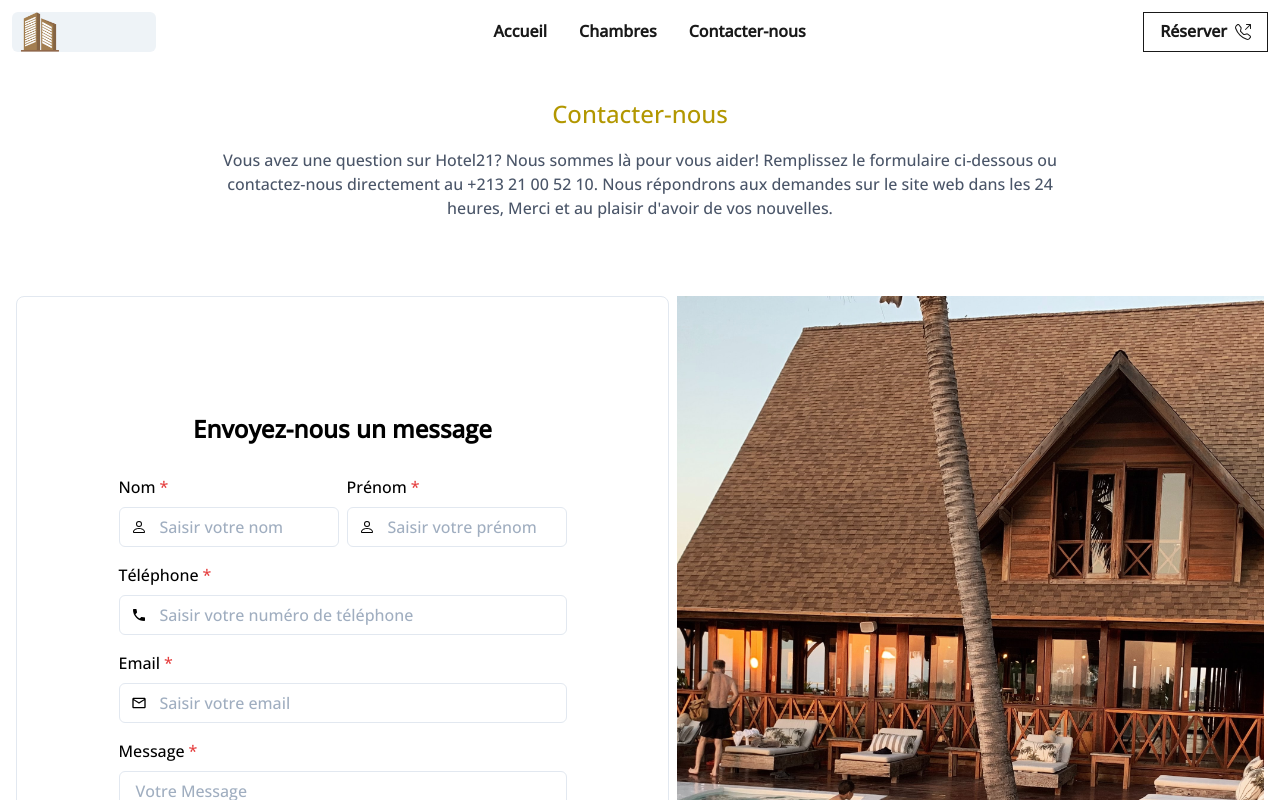
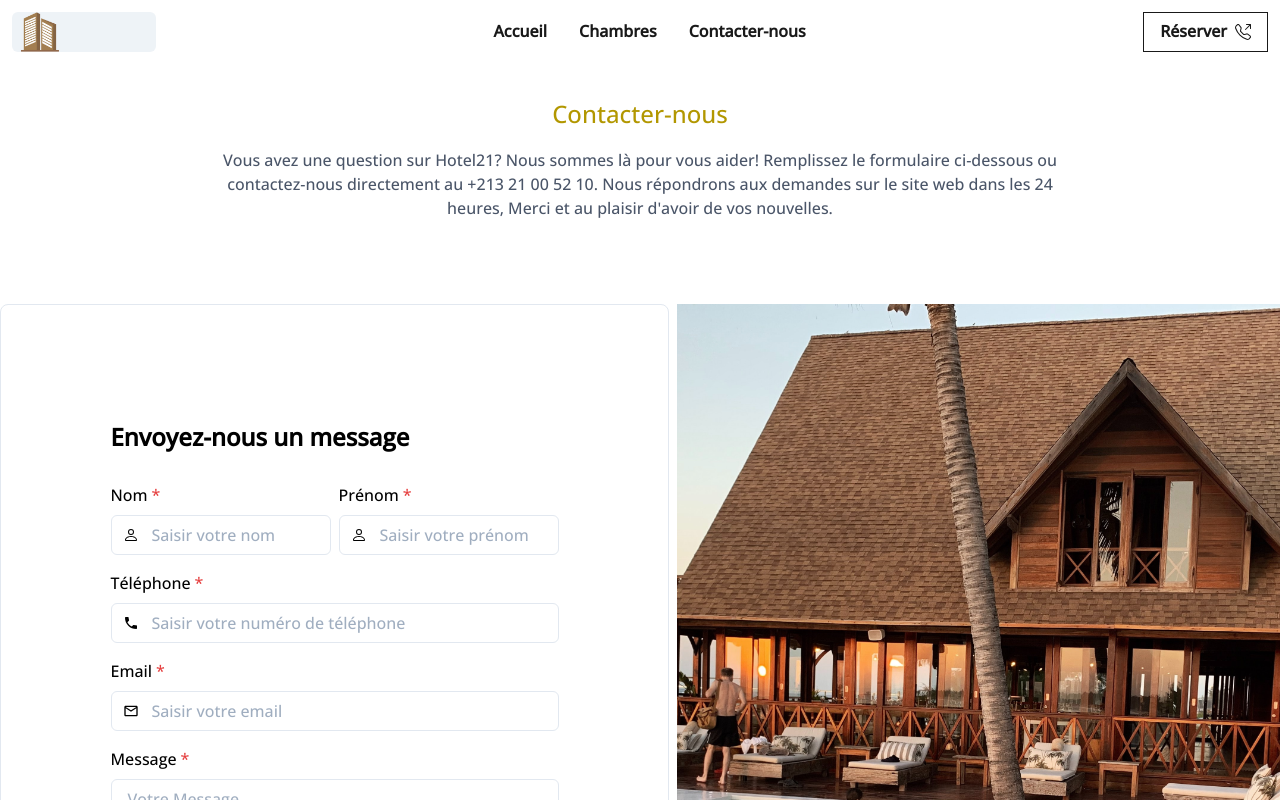
Before and after one commit to nemo256/hotel, a Next.js app: page /contacter-nous in a window 1280 px wide. Shown: the top 800 px of the page. Built offline with nearby package versions, Linux system fonts and the light colour scheme.

Commit message:
Updated to existing code.

```diff
--- a/src/pages/contacter-nous.js
+++ b/src/pages/contacter-nous.js
@@ -1,15 +1,15 @@
-import { Container } from '@chakra-ui/react'
+import { Stack } from '@chakra-ui/react'
 import Card from '../components/contacter-nous/Card'
 
 export default function Index() {
   return (
-    <Container
+    <Stack
       mt={16}
       maxW='100%'
       justify='center'
       align='center'
     >
       <Card />
-    </Container>
+    </Stack>
   )
 }
--- a/src/pages/index.js
+++ b/src/pages/index.js
@@ -9,8 +9,6 @@
     <Stack
       mt={90}
       maxW='100%'
-      direction='column'
-      zIndex={1}
       justify='center'
       align='center'
     >
```
